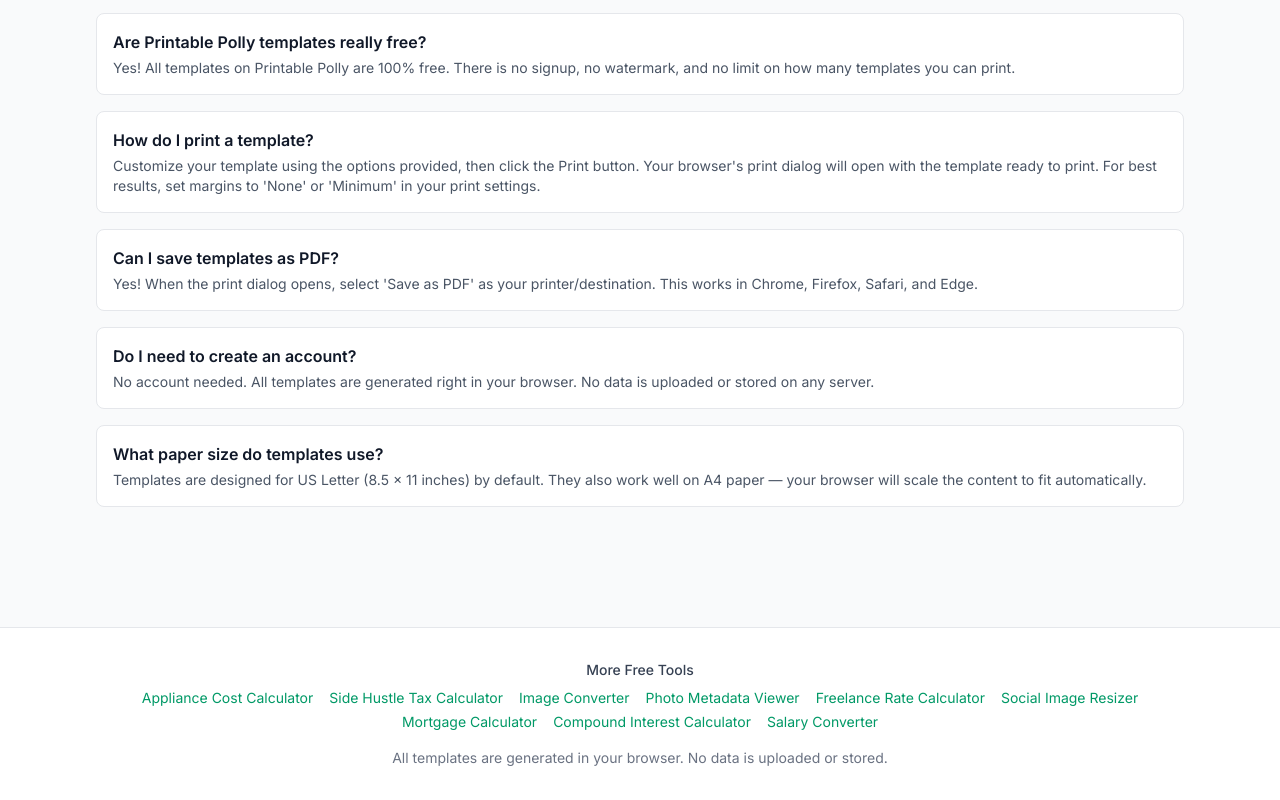
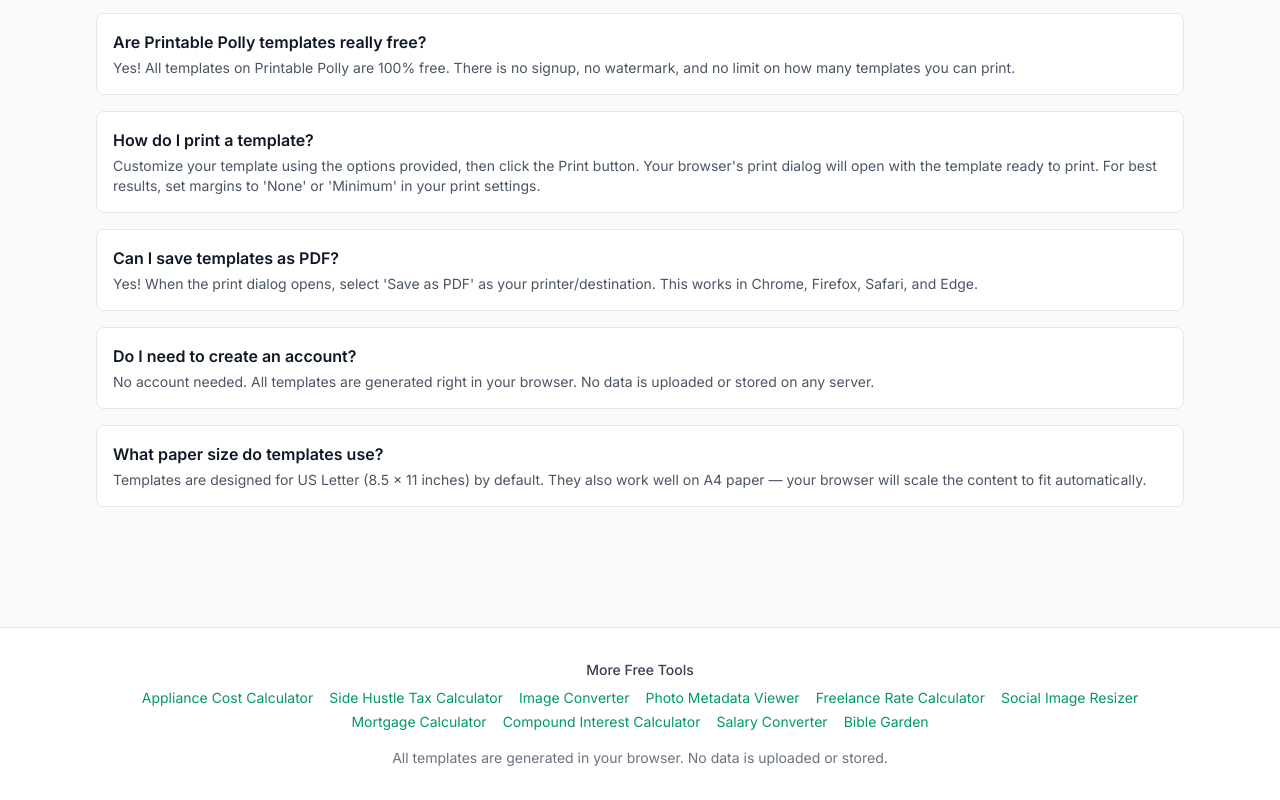
Before and after one commit to pondsoftware/printable-polly, a Next.js app: page / in a window 1280 px wide. Shown: the part 1612-2412 px from the top of the page. Built offline with nearby package versions, Linux system fonts and the light colour scheme.

Commit message:
Add Bible Garden to cross-site footer links
Co-Authored-By: Claude Sonnet 4.6 <noreply@anthropic.com>

```diff
--- a/src/app/layout.tsx
+++ b/src/app/layout.tsx
@@ -83,6 +83,7 @@ export default function RootLayout({
                 <a href="https://lendingcalculator.net" className="text-emerald-600 hover:underline">Mortgage Calculator</a>
                 <a href="https://compoundinterestcalc.app" className="text-emerald-600 hover:underline">Compound Interest Calculator</a>
                 <a href="https://salaryconverter.net" className="text-emerald-600 hover:underline">Salary Converter</a>
+                <a href="https://biblegarden.net" className="text-emerald-600 hover:underline">Bible Garden</a>
               </div>
             </div>
             <p className="text-sm text-gray-500 text-center">
```
